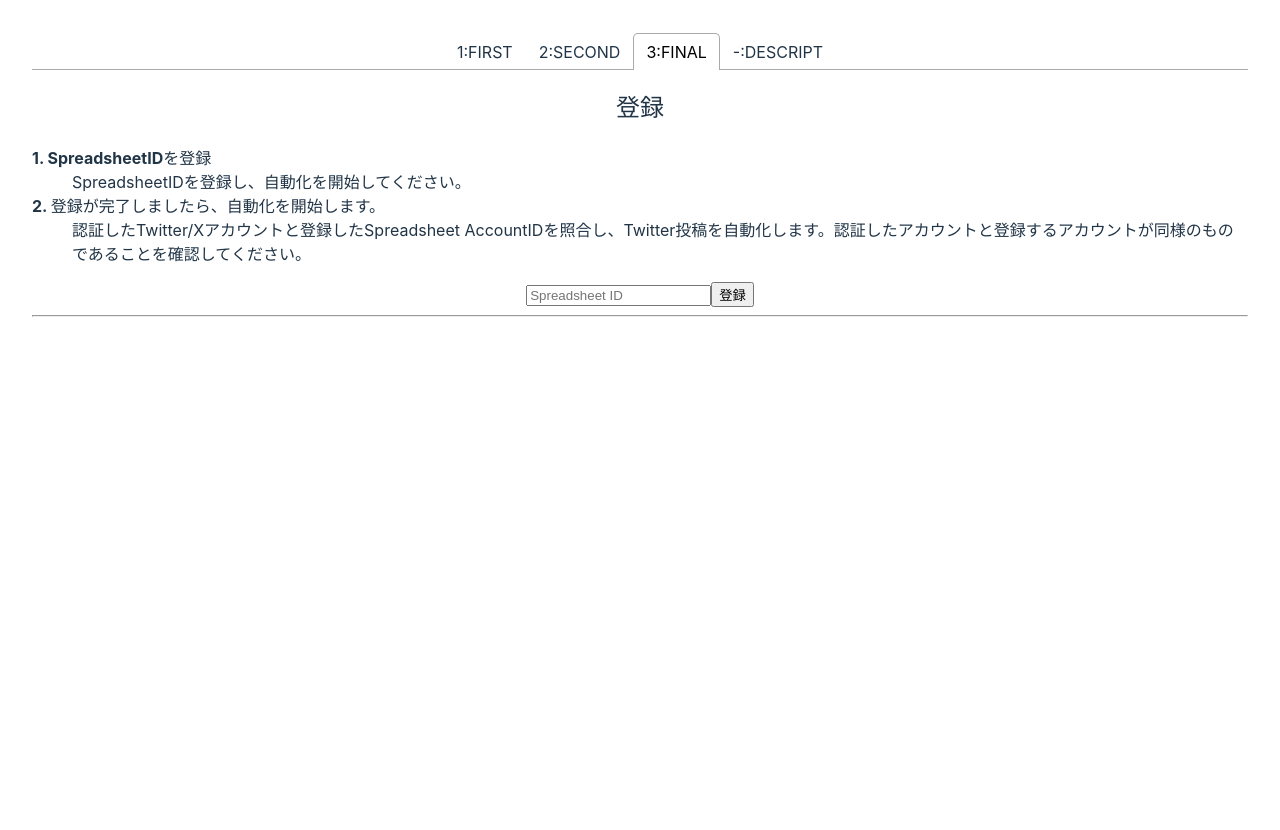
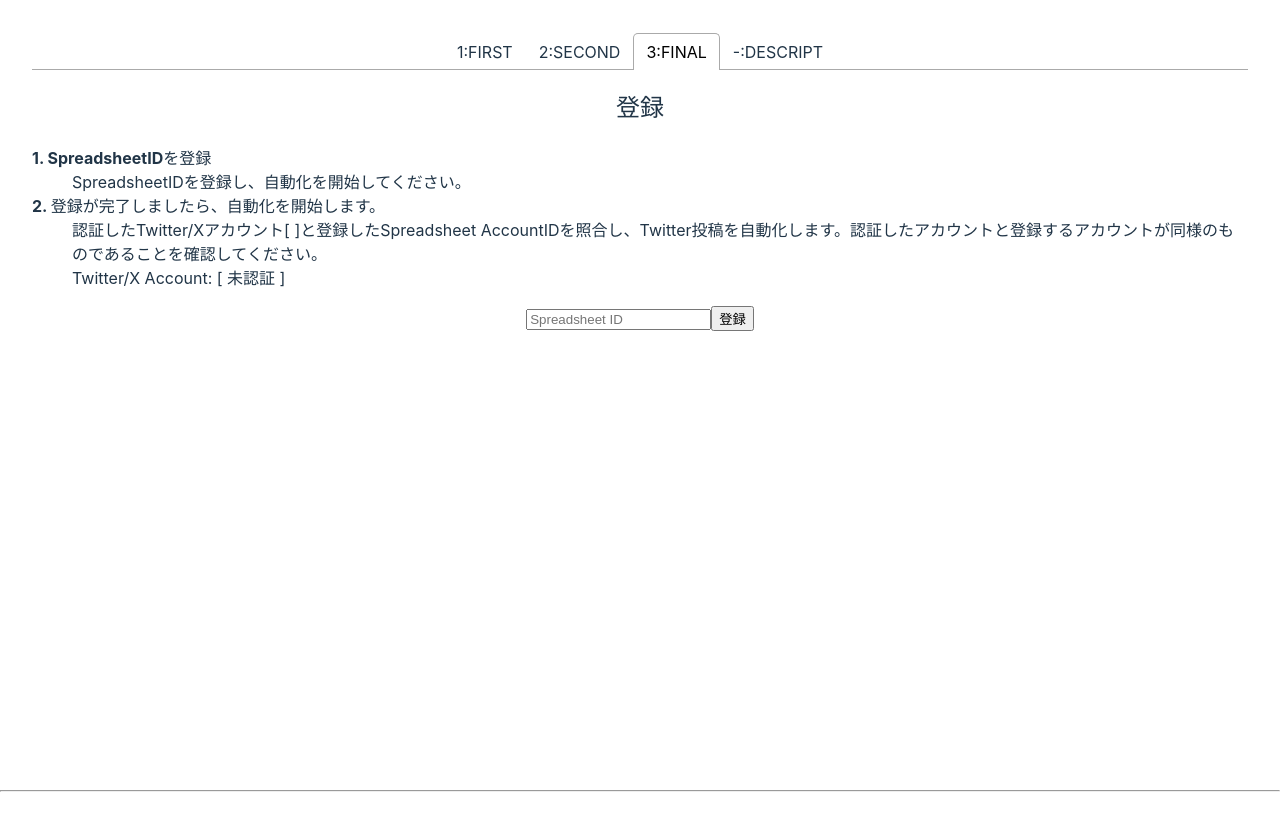
Before and after one commit to go-numb/gcloud-spread-tweets, a React (Vite) app in the folder web_interface/: page / in a window 1280 px wide. Both pictures are taken after a click on the tab "3:FINAL". Shown: the top 830 px of the page. Built offline with nearby package versions, Linux system fonts and the light colour scheme.

Commit message:
add comment

```diff
--- a/web_interface/src/App.tsx
+++ b/web_interface/src/App.tsx
@@ -7,31 +7,31 @@ import './App.css'
 import { Tab, Tabs, TabList, TabPanel } from 'react-tabs';
 import 'react-tabs/style/react-tabs.css';
 
+
 function App() {
   const location = useLocation();
   const [msg, setMsg] = useState("")
   const [result, setResult] = useState("")
   const [token, setToken] = useState("")
+  const [username, setUsername] = useState("")
+
   const requestOAuth = async () => {
     const url = import.meta.env.VITE_API_URL + '/api/x/auth/request'
-    const result = await fetch(url, {
+    const res = await fetch(url, {
       method: 'GET',
     })
 
     // エラーを表示する
-    if (!result.ok) {
-      const data = await result.json()
-      console.log(data.code, data.message)
+    if (!res.ok) {
+      const data = await res.json()
+      console.debug(data.code, data.message)
       return
     }
 
-    const data = await result.json()
+    const data = await res.json()
 
     if (data.data != null && data.data != "") {
-      console.log(data.code, data.message,  data.data.url)
-      if (data.data.token != null && data.data.token != "") {
-        setToken(data.data.token)
-      }
+      console.debug(data.code, data.message, data.data.url)
       window.location.href = data.data.url
     }
   }
@@ -39,19 +39,24 @@ function App() {
   const downloadPDF = async () => {
     // onclickでPDFをダウンロードする
     const url = import.meta.env.BASE_URL + "/assets/files/managed_sheets.xlsx"
-    console.log(url);
+    console.debug(url);
+    try {
       const a = document.createElement("a");
       a.href = url;
       a.download = 'managed_sheets.xlsx';
       document.body.appendChild(a);
       a.click();
       document.body.removeChild(a);
+    } catch (err) {
+      console.error(err);
+      setResult(`<b>ダウンロードエラーが発生しました。<br />${err}</b>`)
+    }
   }
 
   const registor = async (e: React.FormEvent<HTMLFormElement>) => {
     e.preventDefault()
 
-    console.log(import.meta.env.VITE_API_URL);
+    console.debug(import.meta.env.VITE_API_URL);
 
 
     const url = `${import.meta.env.VITE_API_URL}/api/spreadsheet/upload?spreadsheet_id=${e.currentTarget.spreadsheet_id.value}&token=${token}`
@@ -66,7 +71,7 @@ function App() {
       setResult(`<b>エラーが発生しました。もう一度お試しください。<br />${data.code}: ${data.message}</b>`)
       return
     } else if (data.data != null && data.data != "") {
-      console.log(data.data);
+      console.debug(data.data);
 
       setMsg("")
       setResult("<b>Twitter/X Account: [ " + data.data.name + " ] を登録しました。明日より、自動投稿を行います。認証したTwitter/Xアカウントと登録アカウントが一致していることを確認してください。</b>")
@@ -84,7 +89,19 @@ function App() {
     if (token != null) {
       setToken(token);
     }
+    const username = query.get('username');
+    if (username != null) {
+      setUsername(username);
+      setResult(`<b>Twitter/X Account: [ ${username} ] で認証を得ました。次に、SpreadsheetIDを登録してください。</b>`)
+    }
   }, [location]);
+
+  const authAccount = () => {
+    if (username != "") {
+      return `<p><b>認証済みTwitter/X Account: [ ${username} ]</b></p>`
+    }
+    return "Twitter/X Account: [ 未認証 ]"
+  };
 
   return (
     <>
@@ -135,15 +152,15 @@ function App() {
               <dt>1. SpreadsheetIDを登録</dt>
               <dd>SpreadsheetIDを登録し、自動化を開始してください。</dd>
               <dt>2. 登録が完了しましたら、自動化を開始します。</dt>
-              <dd>認証したTwitter/Xアカウントと登録したSpreadsheet AccountIDを照合し、Twitter投稿を自動化します。認証したアカウントと登録するアカウントが同様のものであることを確認してください。</dd>
+              <dd>認証したTwitter/Xアカウント[ {username} ]と登録したSpreadsheet AccountIDを照合し、Twitter投稿を自動化します。認証したアカウントと登録するアカウントが同様のものであることを確認してください。
+              <div dangerouslySetInnerHTML={{ __html: authAccount() }}></div>
+              </dd>
             </dl>
 
             <form onSubmit={(e) => registor(e)}>
               <input type="text" id="spreadsheet_id" name="spreadsheet_id" onChange={handler} placeholder="Spreadsheet ID" value={msg}></input>
               <input type="submit" value="登録" />
             </form>
-            <hr />
-            <div dangerouslySetInnerHTML={{ __html: result }}></div>
 
           </div>
         </TabPanel>
@@ -151,6 +168,11 @@ function App() {
           <h2>説明文</h2>
         </TabPanel>
       </Tabs>
+
+      <div style={{display: "block", position: "absolute", left: 0, right: 0, bottom: 0, justifyContent: "center", alignItems: "center"}}>
+      <hr />
+        <div dangerouslySetInnerHTML={{ __html: result }}></div>
+      </div>
     </>
   )
 }
```
Lines whose indentation alone changed are shown as unchanged.
